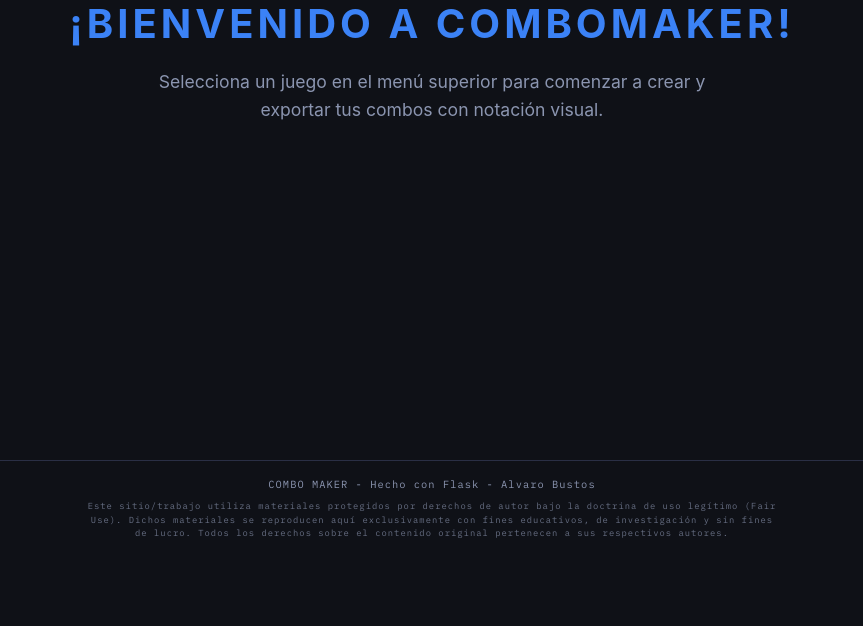
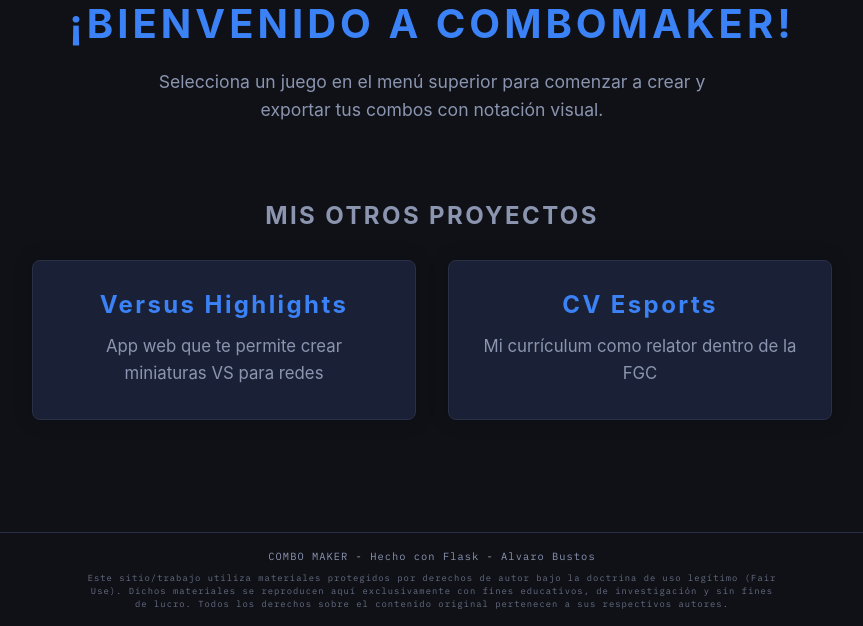
Before and after one commit to Alvaro099/combomaker, a Flask app: page / in a window 1280 px wide. Shown: the part 245-871 px from the top of the page, without its empty margins (208-1071 px from the left). Before the commit the page ends 783 px from the top, so only its background shows below. Run offline with Flask 3, Linux system fonts and the light colour scheme.

Commit message:
cambios a home
cambios a home

```diff
--- a/combomaker/templates/home.html
+++ b/combomaker/templates/home.html
@@ -6,11 +6,60 @@
 <div class="kbd-game-section" style="border: none; box-shadow: none;">
   <div class="kbd-header" style="justify-content: center; text-align: center; padding: 3rem 0;">
     <div>
-      <h2 class="kbd-title" style="font-size: 2.5rem; margin-bottom: 1.5rem; color: var(--accent);">¡BIENVENIDO A COMBOMAKER!</h2>
+      <h2 class="kbd-title" style="font-size: 2.5rem; margin-bottom: 1.5rem; color: var(--accent);">¡BIENVENIDO A
+        COMBOMAKER!</h2>
       <p style="color: var(--text-muted); font-size: 1.1rem; max-width: 600px; margin: 0 auto; line-height: 1.6;">
         Selecciona un juego en el menú superior para comenzar a crear y exportar tus combos con notación visual.
       </p>
     </div>
   </div>
+  <style>
+    .project-card {
+      background: var(--surface2);
+      border: 1px solid var(--border);
+      border-radius: 8px;
+      padding: 2rem;
+      box-shadow: 0 0 20px rgba(0, 0, 0, 0.2);
+      transition: all 0.2s ease;
+      height: 100%;
+      text-align: center;
+      display: flex;
+      flex-direction: column;
+      justify-content: center;
+    }
+    .project-card:hover {
+      transform: translateY(-4px);
+      box-shadow: 0 0 30px rgba(0, 0, 0, 0.4), 0 0 0 1px var(--accent-dim);
+      border-color: var(--accent);
+    }
+    .project-link {
+      text-decoration: none;
+      color: inherit;
+      display: block;
+    }
+  </style>
+
+  <div class="kbd-header" style="justify-content: center; text-align: center; margin-top: 2rem; margin-bottom: 2rem;">
+    <h3 class="kbd-title" style="font-size: 1.5rem; color: var(--text-muted); letter-spacing: 0.1em;">MIS OTROS PROYECTOS</h3>
+  </div>
+
+  <div style="display: grid; grid-template-columns: repeat(auto-fit, minmax(280px, 1fr)); gap: 2rem; max-width: 800px; margin: 0 auto;">
+    <a href="https://versushighligts-main.vercel.app" target="_blank" rel="noopener noreferrer" class="project-link">
+      <div class="project-card">
+        <h3 class="kbd-title" style="font-size: 1.5rem; margin-bottom: 1rem; color: var(--accent);">Versus Highlights</h3>
+        <p style="color: var(--text-muted); font-size: 1.05rem; margin: 0 auto; line-height: 1.6;">
+          App web que te permite crear miniaturas VS para redes
+        </p>
+      </div>
+    </a>
+    <a href="https://p3cv-nirval.vercel.app/" target="_blank" rel="noopener noreferrer" class="project-link">
+      <div class="project-card">
+        <h3 class="kbd-title" style="font-size: 1.5rem; margin-bottom: 1rem; color: var(--accent);">CV Esports</h3>
+        <p style="color: var(--text-muted); font-size: 1.05rem; margin: 0 auto; line-height: 1.6;">
+          Mi currículum como relator dentro de la FGC
+        </p>
+      </div>
+    </a>
+  </div>
 </div>
 {% endblock %}
```
